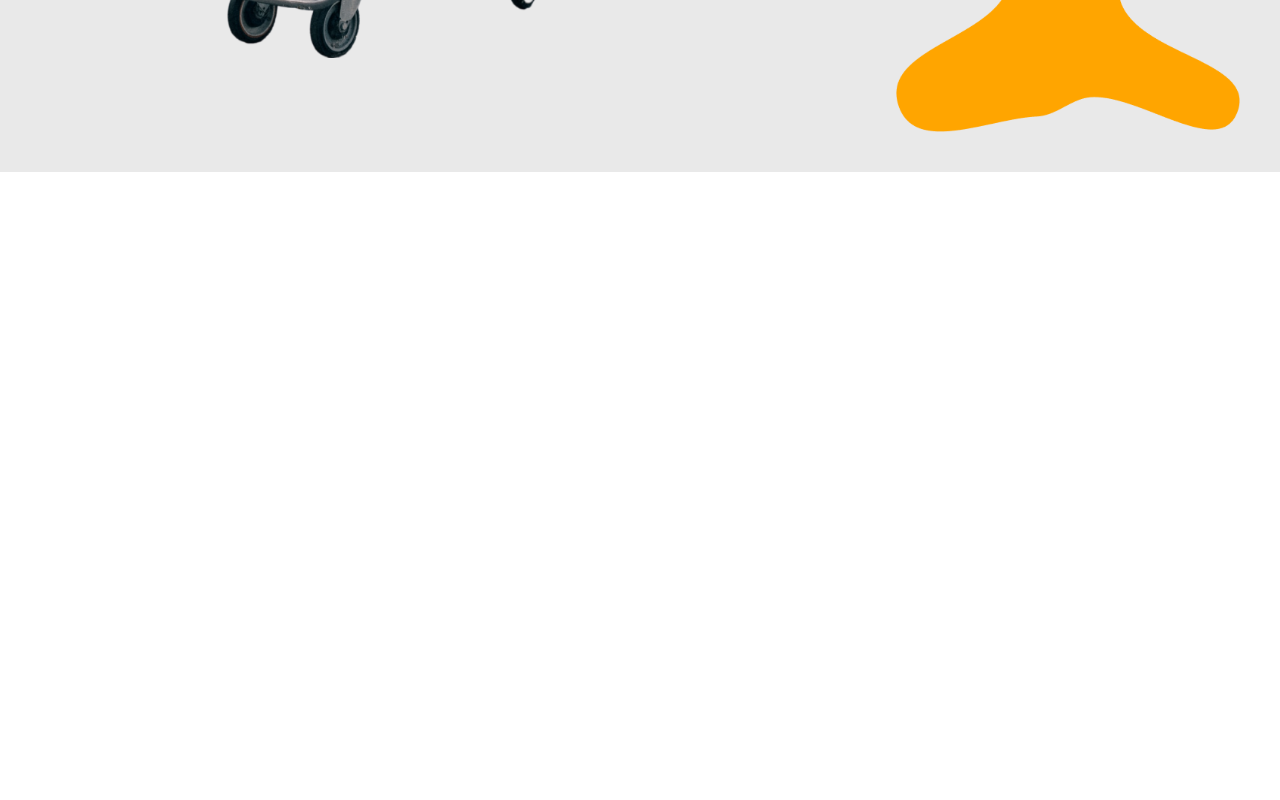
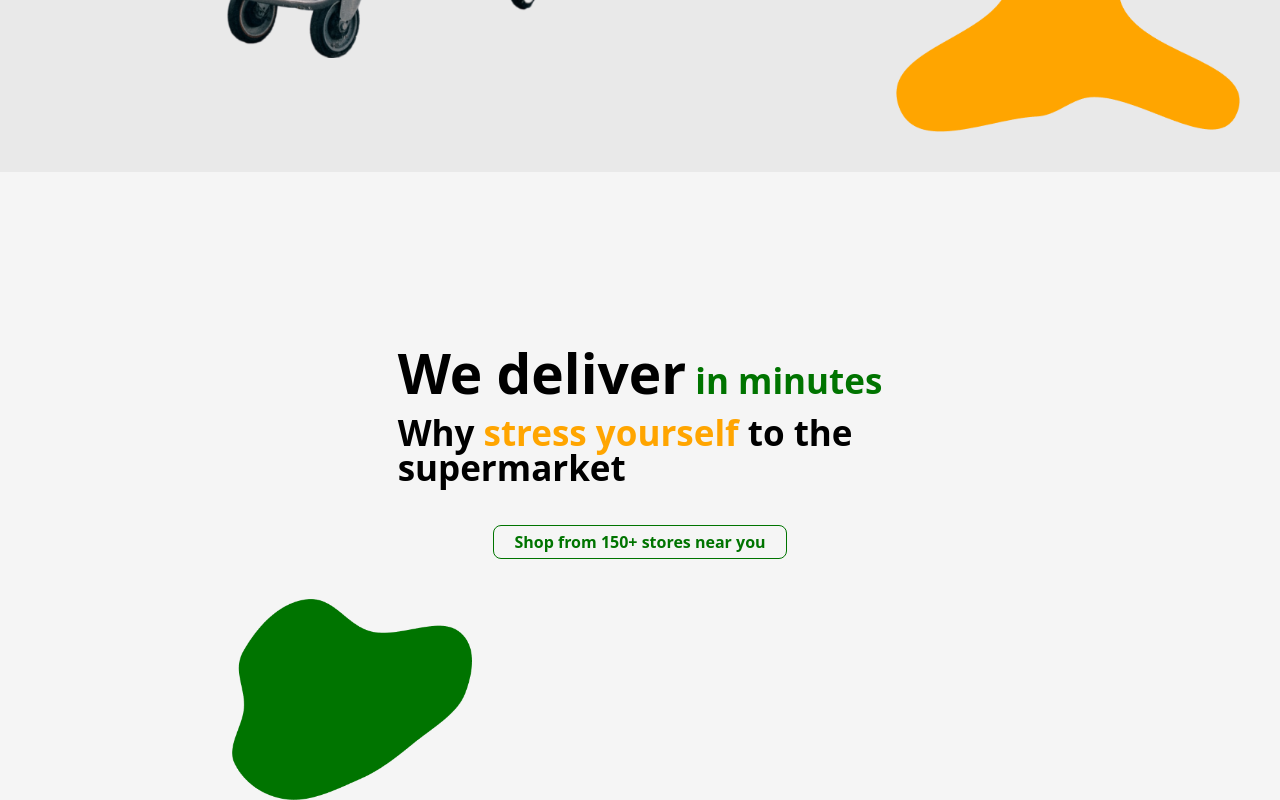
Before and after one commit to sylvahh/clara-landing-page, a React (Create React App) app: page / in a window 1280 px wide. Shown: the part 1948-2748 px from the top of the page. Before the commit the page ends 2120 px from the top, so only its background shows below. Built offline with nearby package versions, Linux system fonts and the light colour scheme.

Commit message:
delivery section added

```diff
--- a/src/view/HomePage.tsx
+++ b/src/view/HomePage.tsx
@@ -3,9 +3,9 @@ import MarketDropDown from '../components/MarketsDropdown';
 import TopNav from '../components/TopNav';
 import blenco from '../assets/blenco.png';
 import supermarket from '../assets/supermarket.png';
-import ladyInCart from '../assets/ladyn\'cart.png';
+import ladyInCart from "../assets/ladyn'cart.png";
 import vectorYellow from '../assets/Vector~yellow.png';
-
+import vectorGreen from '../assets/Vector~green.png';
 
 import Cards from '../components/cards/Cards';
 
@@ -24,49 +24,80 @@ const HomePage = () => {
 
         <MarketDropDown />
       </div>
-      <div className='px-5 sm:px-10 my-[10rem]'>
+      <div className='px-5 sm:px-10 my-20 sm:my-[10rem]'>
         <div className='grid grid-cols-1 sm:grid-cols-2 gap-20'>
           <Cards title='Supermarkets in Lagos Island' image={blenco} />
           <Cards title='Supermarkets in Lagos Mainland' image={supermarket} />
         </div>
-        <div className='flex justify-end my-10 sm:pr-10'> <a href="/" className='text-lg font-semibold text-primary hover:text-secondary  hover:-translate-y-1 transition-all py-5 '> See all supermarkets &gt;&gt; </a></div>
+        <div className='flex justify-end my-10 sm:pr-10'>
+          {' '}
+          <a
+            href='/'
+            className='text-lg font-semibold text-primary hover:text-secondary  hover:-translate-y-1 transition-all py-5 '
+          >
+            {' '}
+            See all supermarkets &gt;&gt;{' '}
+          </a>
+        </div>
       </div>
 
+      {/* section 2 */}
       <div className='bg-cards p-5  sm:p-10'>
-        <div className="relative flex flex-col  lg:flex-row  items-center justify-between ">
-        <div className='text-[24px]  sm:text-[55px] lg:absolute top-0 left-[40%] w-fit'>
-
-              <h1>
-              Order from your <span className='text-tertiary underline'> favourite supermarket</span>{' '}
-             <span className=' text-black-sub'> online</span>
+        <div className='relative flex flex-col  lg:flex-row  items-center justify-between '>
+          <div className='text-[24px]  sm:text-[55px] lg:absolute top-0 left-[40%] w-fit'>
+            <h1>
+              Order from your{' '}
+              <span className='text-tertiary underline'> favourite supermarket</span>{' '}
+              <span className=' text-black-sub'> online</span>
             </h1>
-            </div>
+          </div>
           <div className=' w-100 lg:w-[60%]'>
-
-          <img src={ladyInCart} alt="lady in cart" className='w-[100%]' />
+            <img src={ladyInCart} alt='lady in cart' className='w-[100%]' />
           </div>
           <div className='flex flex-col md:flex-row lg:flex-col space-y-10 lg:space-y-0 lg:h-[100vh]  justify-center box-border '>
-            {/* <div className='text-[24px]  sm:text-[55px] lg:absolute top-0 left-[40%] w-fit'>
-
-            <h1>
-            Order from your <span className='text-tertiary underline'> favourite supermarket</span>{' '}
-           <span className=' text-black-sub'> online</span>
-          </h1>
-          </div> */}
             <div className='flex flex-col space-y-3 items-start h-full  justify-center mt-20'>
-
-            <input type="text" placeholder='Enter name of supermarket' className='rounded-md border  py-1 border-secondary w-[75%] md:w-full lg:w-[60%] placeholder:text-center ' />
-            <small className='font-semibold'>Can’t find your favourite Supermarket? <a href="/" className='text-secondary font-bold underline hover:text-primary'> Send us the name</a></small>
+              <input
+                type='text'
+                placeholder='Enter name of supermarket'
+                className='rounded-md border  py-1 border-secondary w-[75%] md:w-full lg:w-[60%] placeholder:text-center '
+              />
+              <small className='font-semibold'>
+                Can’t find your favourite Supermarket?{' '}
+                <a href='/' className='text-secondary font-bold underline hover:text-primary'>
+                  {' '}
+                  Send us the name
+                </a>
+              </small>
             </div>
 
             <div className=' flex justify-start sm:justify-end '>
-
-
-            <img src={vectorYellow} alt="vector" className='w-[75%] ' />
+              <img src={vectorYellow} alt='vector' className='w-[75%] ' />
             </div>
           </div>
         </div>
+      </div>
+      {/* section 3 */}
+      <div className='bg-[#F5F5F5] px-5 sm:px-10 pt-20 sm:pt-[10rem]'>
+        <div className='flex flex-col items-center space-y-10 '>
+          <div className='text-[24px] md:text-[35px] lg:text-[55px]'>
+            <h1 className='inline font-extrabold '> We deliver</h1>
+            <span className='text-[35px] font-bold text-tertiary'> in minutes</span> <br />
+            <p className='leading-[1] font-semibold text-[35px]'>
+              {' '}
+              Why <span className='text-primary'> stress yourself</span> to the <br /> supermarket
+            </p>
+          </div>
+          <div className=' text-center'>
+            <button className='py-1  px-5 border rounded-lg border-tertiary text-tertiary font-semibold'>
+              {' '}
+              Shop from 150+ stores near you
+            </button>
 
+          </div>
+            <div className='flex justify-end sm:justify-start w-full'>
+              <img src={vectorGreen} alt='vector' className='w-[50%] sm:w-[20%]  sm:ml-[12rem]' />
+            </div>
+        </div>
       </div>
     </Fragment>
   );
```
Also changed, not shown: src/assets/Vector~green.png (added).
